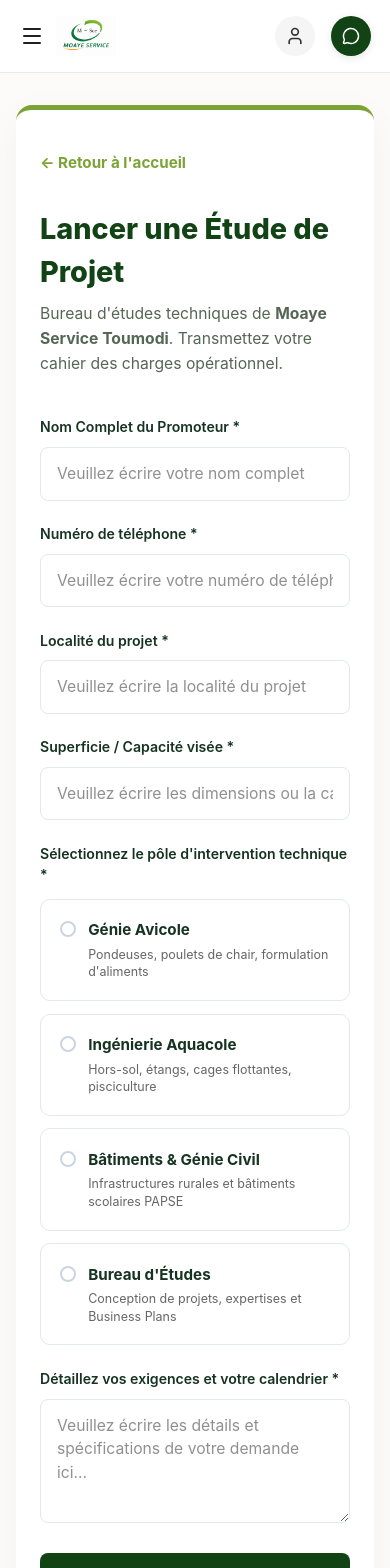
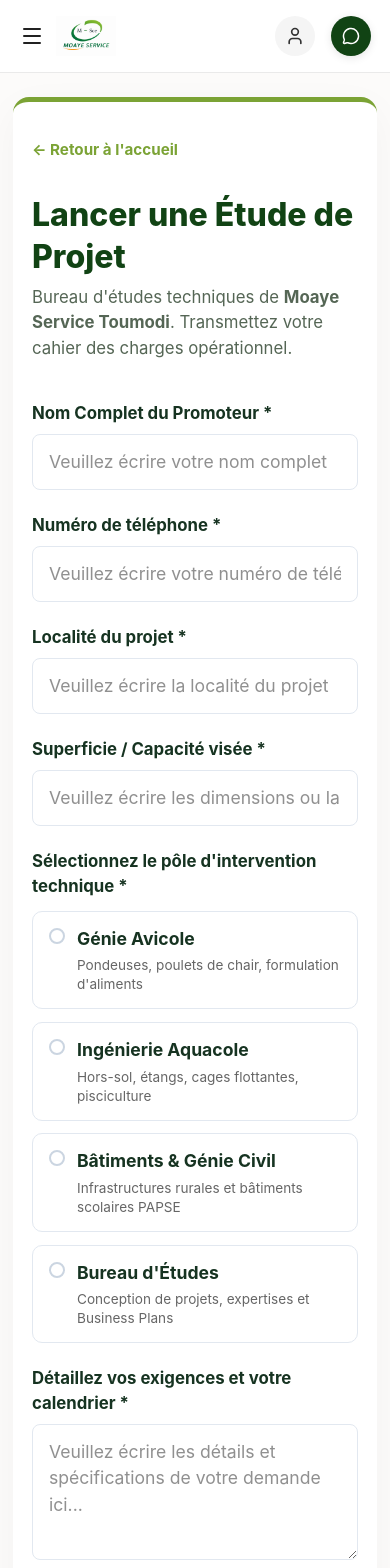
Before and after one commit to MOAYESERVICE/Moaye-Service-Agro_pastoral, a React (Vite) app: page /nous-contacter in a window 390 px wide. Shown: the top 1568 px of the page. Built offline with nearby package versions, Linux system fonts and the light colour scheme.

Commit message:
Grandes ecritures et grille responsive mobile DemandeDevis

```diff
--- a/src/page/ContactPage.css
+++ b/src/page/ContactPage.css
@@ -191,17 +191,72 @@
 }
 
 /* ===================================================
-   RESPONSIVE SMARTPHONE (REPLI EN 1 SEULE COLONNE)
+   RESPONSIVE SMARTPHONE (REPLI EN 1 SEULE COLONNE ET LOGIQUE DE TEXTE IMPOSANT)
    =================================================== */
 @media (max-width: 768px) {
-  .moaye-contact-wrapper { padding: 2rem 1rem !important; }
-  .moaye-contact-card { padding: 2.5rem 1.5rem !important; }
-  .moaye-form-row { flex-direction: column !important; gap: 1.4rem !important; }
-  .moaye-contact-intro h2 { font-size: 1.8rem !important; }
+  .moaye-contact-wrapper {
+    padding: 1.5rem 0.8rem !important;
+  }
+
+  .moaye-contact-card {
+    padding: 2.2rem 1.2rem !important;
+  }
+
+  .moaye-form-row {
+    flex-direction: column !important;
+    gap: 1.4rem !important;
+  }
+
+  /* 🌟 CORRECTION DE LISIBILITÉ : Titre de l'étude agrandi */
+  .moaye-contact-intro h2 {
+    font-size: 2rem !important;
+    font-weight: 800 !important;
+    line-height: 1.3 !important;
+  }
+
+  .moaye-contact-intro p {
+    font-size: 1.05rem !important;
+    line-height: 1.5 !important;
+  }
+
+  /* 🌟 CORRECTION DE LISIBILITÉ : Libellés des formulaires épaissis et lisibles */
+  .moaye-input-container label {
+    font-size: 1.05rem !important;
+    font-weight: 700 !important;
+    color: #163321 !important;
+    margin-bottom: 0.5rem !important;
+  }
+
+  /* Inputs de saisie plus grands au clavier */
+  .moaye-input-container input,
+  .moaye-input-container textarea {
+    font-size: 1.1rem !important;
+    padding: 14px 16px !important;
+    border-radius: 8px !important;
+  }
 
   /* Force les cartes d'expertises à s'empiler à la verticale sur téléphone */
   .moaye-expertises-grid-selector {
     grid-template-columns: 1fr !important;
     gap: 0.8rem !important;
   }
+
+  /* Cartes de choix plus grandes */
+  .moaye-select-option-card {
+    padding: 14px 16px !important;
+  }
+
+  .moaye-card-select-texts h4 {
+    font-size: 1.1rem !important;
+  }
+
+  .moaye-card-select-texts p {
+    font-size: 0.85rem !important;
+  }
+
+  /* Grand bouton vert */
+  .moaye-submit-project-btn {
+    padding: 15px !important;
+    font-size: 1.1rem !important;
+  }
 }
--- a/src/page/DemandeDevis.css
+++ b/src/page/DemandeDevis.css
@@ -1,3 +1,6 @@
+/* ===================================================
+   CHARTE DE DESIGN - FORMULAIRE DEMANDE DE DEVIS
+   =================================================== */
 .devis-page-container {
   min-height: 100vh;
   background-color: #fcfbfa;
@@ -19,7 +22,7 @@
   box-shadow: 0 4px 20px rgba(0,0,0,0.01);
 }
 
-/* --- STYLISATION DU TITRE RÉINTRODUIT --- */
+/* --- STYLISATION DU TITRE --- */
 .devis-luxury-header {
   text-align: left !important;
   margin-bottom: 1.5rem;
@@ -90,7 +93,7 @@
 }
 .devis-input-group input:focus { border-color: #114314; }
 
-/* 🟢 LA GRILLE DES 4 CARTES COMPACTES COLLÉES AU CORDEAU */
+/* 🟢 LA GRILLE DES CARTES D'OPTIONS */
 .devis-options-cards-grid {
   display: grid;
   grid-template-columns: repeat(2, 1fr); /* 2 colonnes x 2 lignes sur PC */
@@ -153,7 +156,69 @@
 }
 .btn-devis-submit:hover { background-color: #0b2d0d; }
 
+/* ===================================================
+   RESPONSIVE SMARTPHONE (REPLI VERTICAL & TEXTES IMPOSANTS)
+   =================================================== */
 @media (max-width: 768px) {
-  .devis-form-card { padding: 1.5rem; }
-  .devis-two-columns-grid, .devis-options-cards-grid { grid-template-columns: 1fr; gap: 1rem; }
+  .devis-form-card {
+    padding: 2.2rem 1.2rem !important;
+    width: 94% !important;
+    margin: 15px auto !important;
+  }
+
+  /* 🌟 CORRECTION DE LISIBILITÉ : Titre de devis imposant */
+  .devis-luxury-header h2 {
+    font-size: 2rem !important;
+    font-weight: 800 !important;
+  }
+
+  .devis-top-intro-txt {
+    font-size: 1.05rem !important;
+    line-height: 1.5 !important;
+  }
+
+  /* 🌟 CORRECTION DE LISIBILITÉ : Libellés agrandis et épaissis */
+  .devis-input-group label,
+  .devis-main-section-label {
+    font-size: 1.05rem !important;
+    font-weight: 700 !important;
+    color: #1a202c !important;
+    margin-bottom: 0.4rem !important;
+  }
+
+  /* Inputs épaissis au format tactile */
+  .devis-input-group input {
+    font-size: 1.1rem !important;
+    padding: 14px 16px !important;
+    border-radius: 8px !important;
+  }
+
+  /* Repli en une colonne des inputs et des options radios */
+  .devis-two-columns-grid,
+  .devis-options-cards-grid {
+    grid-template-columns: 1fr !important;
+    gap: 1.2rem !important;
+  }
+
+  /* Options radios plus spacieuses pour le pouce */
+  .moaye-radio-box-item {
+    padding: 16px !important;
+    border-radius: 10px !important;
+  }
+
+  .radio-text-wrapper strong {
+    font-size: 1.1rem !important;
+  }
+
+  .radio-text-wrapper p {
+    font-size: 0.88rem !important;
+    line-height: 1.4 !important;
+  }
+
+  /* Grand bouton d'envoi */
+  .btn-devis-submit {
+    padding: 16px !important;
+    font-size: 1.1rem !important;
+    border-radius: 8px !important;
+  }
 }
```
